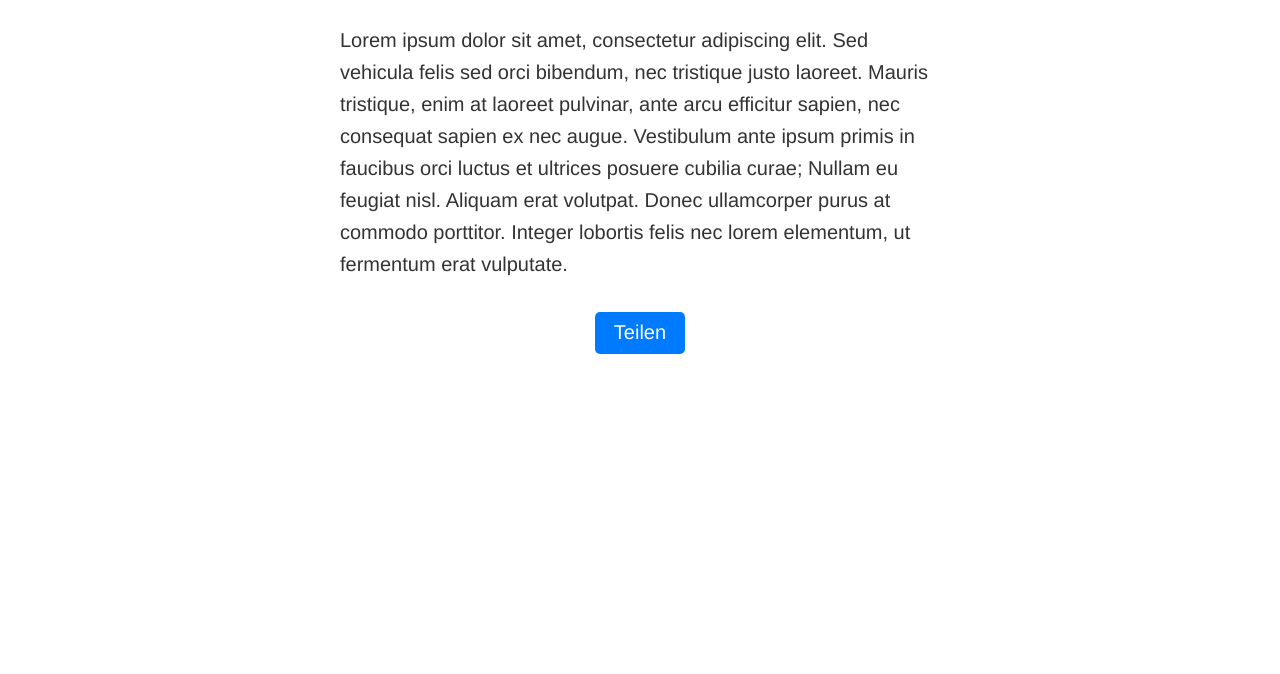
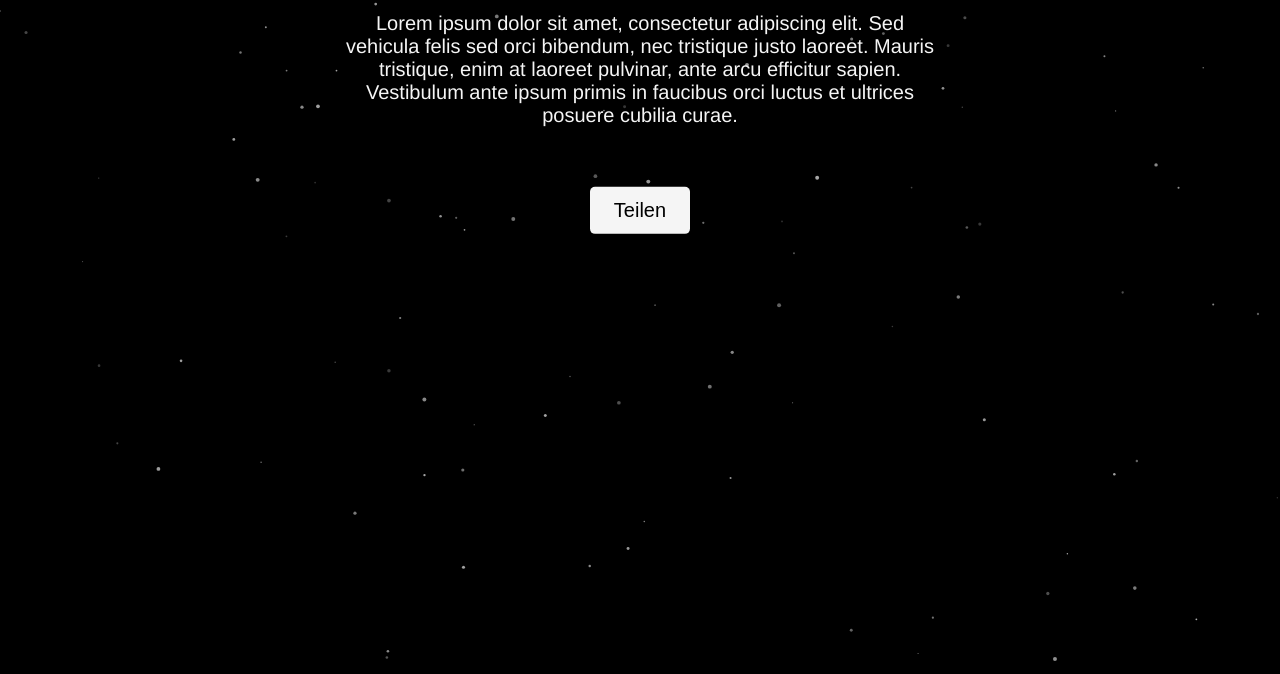
Before and after one commit to Loic-23/lo-cberger.ch, a plain HTML site: page index.html in a window 1280 px wide. Shown: the part 126-800 px from the top of the page. Drawn offline with Linux system fonts and the light colour scheme.

Commit message:
Update index.html

```diff
--- a/index.html
+++ b/index.html
@@ -3,59 +3,78 @@
 <head>
   <meta charset="UTF-8" />
   <meta name="viewport" content="width=device-width, initial-scale=1.0" />
-  <title>Meine Seite</title>
+  <title>Epische Seite</title>
   <style>
-    body {
+    html, body {
+      margin: 0;
+      padding: 0;
+      background: #000;
+      color: #F5F5F5;
       font-family: "Helvetica Neue", Helvetica, Arial, sans-serif;
       font-size: 15pt;
-      background-color: #fff;
-      color: #333;
+      overflow: hidden;
+    }
+
+    .content {
+      position: relative;
+      z-index: 10;
       padding: 2rem;
       max-width: 600px;
-      margin: auto;
-      line-height: 1.6;
+      margin: 0 auto;
+      text-align: center;
+      animation: floatText 6s ease-in-out infinite;
     }
 
-    h1 {
-      font-weight: 500;
-      text-align: center;
+    @keyframes floatText {
+      0%, 100% { transform: translateY(0); }
+      50% { transform: translateY(-5px); }
     }
 
     button {
-      display: block;
-      margin: 2rem auto 0;
+      margin-top: 2rem;
       padding: 0.6rem 1.2rem;
       font-size: 15pt;
-      font-family: inherit;
-      background-color: #007aff;
-      color: white;
+      background-color: #F5F5F5;
+      color: #000;
       border: none;
       border-radius: 5px;
       cursor: pointer;
+      transition: background 0.3s ease;
     }
 
     button:hover {
-      background-color: #005bb5;
+      background-color: #ccc;
+    }
+
+    canvas {
+      position: fixed;
+      top: 0;
+      left: 0;
+      z-index: 0;
+      width: 100%;
+      height: 100%;
+      pointer-events: none;
     }
   </style>
 </head>
 <body>
-  <h1>Willkommen!</h1>
-  <p>
-    Lorem ipsum dolor sit amet, consectetur adipiscing elit. Sed vehicula felis sed orci bibendum,
-    nec tristique justo laoreet. Mauris tristique, enim at laoreet pulvinar, ante arcu efficitur sapien,
-    nec consequat sapien ex nec augue. Vestibulum ante ipsum primis in faucibus orci luctus et ultrices
-    posuere cubilia curae; Nullam eu feugiat nisl. Aliquam erat volutpat. Donec ullamcorper purus at
-    commodo porttitor. Integer lobortis felis nec lorem elementum, ut fermentum erat vulputate.
-  </p>
+  <canvas id="particles"></canvas>
 
-  <button onclick="sharePage()">Teilen</button>
+  <div class="content">
+    <h1>Willkommen auf meiner Seite</h1>
+    <p>
+      Lorem ipsum dolor sit amet, consectetur adipiscing elit. Sed vehicula felis sed orci bibendum,
+      nec tristique justo laoreet. Mauris tristique, enim at laoreet pulvinar, ante arcu efficitur sapien.
+      Vestibulum ante ipsum primis in faucibus orci luctus et ultrices posuere cubilia curae.
+    </p>
+    <button onclick="sharePage()">Teilen</button>
+  </div>
 
   <script>
     function sharePage() {
       const shareData = {
-        title: 'Meine Seite',
-        text: 'Schau dir diese Seite an!',
+        title: 'Epische Seite',
+        text: 'Check das aus!',
         url: window.location.href
       };
 
@@ -63,10 +82,75 @@
         navigator.share(shareData).catch(console.error);
       } else {
         navigator.clipboard.writeText(window.location.href).then(() => {
-          alert('Link wurde in die Zwischenablage kopiert!');
+          alert('Link wurde kopiert!');
         });
       }
     }
+
+    // Partikel-Effekt (leicht & episch)
+    const canvas = document.getElementById('particles');
+    const ctx = canvas.getContext('2d');
+    let particles = [];
+
+    function resize() {
+      canvas.width = window.innerWidth;
+      canvas.height = window.innerHeight;
+    }
+    window.addEventListener('resize', resize);
+    resize();
+
+    class Particle {
+      constructor() {
+        this.reset();
+      }
+
+      reset() {
+        this.x = Math.random() * canvas.width;
+        this.y = Math.random() * canvas.height;
+        this.vx = (Math.random() - 0.5) * 0.5;
+        this.vy = (Math.random() - 0.5) * 0.5;
+        this.radius = Math.random() * 1.5 + 0.5;
+        this.alpha = Math.random() * 0.5 + 0.2;
+      }
+
+      update() {
+        this.x += this.vx;
+        this.y += this.vy;
+
+        if (
+          this.x < 0 || this.x > canvas.width ||
+          this.y < 0 || this.y > canvas.height
+        ) {
+          this.reset();
+        }
+      }
+
+      draw(ctx) {
+        ctx.beginPath();
+        ctx.arc(this.x, this.y, this.radius, 0, Math.PI * 2);
+        ctx.fillStyle = `rgba(245, 245, 245, ${this.alpha})`;
+        ctx.fill();
+      }
+    }
+
+    function initParticles(count) {
+      particles = [];
+      for (let i = 0; i < count; i++) {
+        particles.push(new Particle());
+      }
+    }
+
+    function animate() {
+      ctx.clearRect(0, 0, canvas.width, canvas.height);
+      particles.forEach(p => {
+        p.update();
+        p.draw(ctx);
+      });
+      requestAnimationFrame(animate);
+    }
+
+    initParticles(100); // Anzahl Partikel
+    animate();
   </script>
 </body>
 </html>
```
